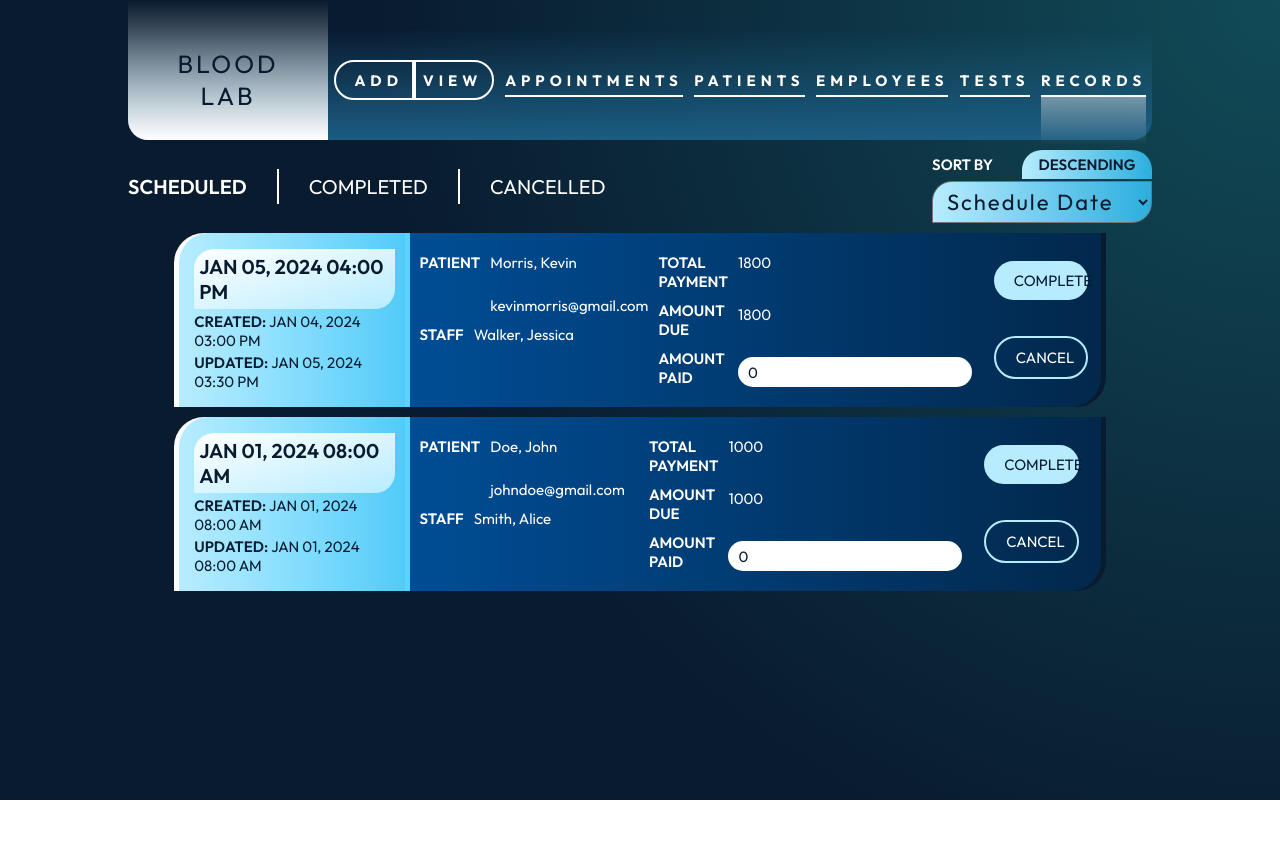
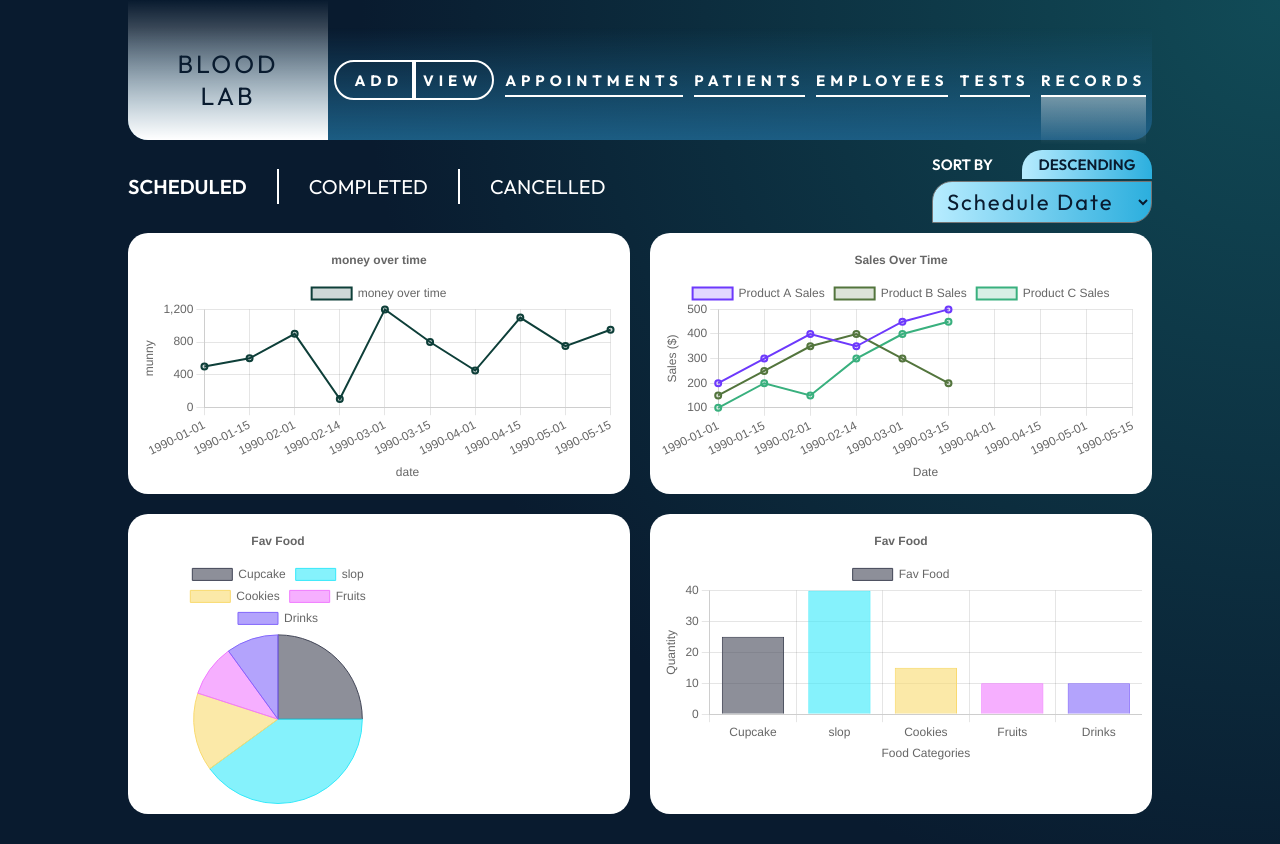
Before and after one commit to JeyyM/CCINFOM-Remake, a Next.js app: page /records in a window 1280 px wide. Before the commit the page ends 800 px from the top, so only its background shows below. Built offline with nearby package versions, Linux system fonts and the light colour scheme.

Commit message:
Chart js added

```diff
--- a/package.json
+++ b/package.json
@@ -9,9 +9,11 @@
     "lint": "next lint"
   },
   "dependencies": {
+    "chart.js": "^4.4.6",
     "mysql2": "^3.11.4",
     "next": "^15.0.3",
     "react": "19.0.0-rc-66855b96-20241106",
+    "react-chartjs-2": "^5.2.0",
     "react-dom": "19.0.0-rc-66855b96-20241106"
   },
   "devDependencies": {
--- a/src/app/records/page.js
+++ b/src/app/records/page.js
@@ -3,6 +3,10 @@
 import { useState } from 'react';
 import Link from 'next/link';
 import ViewSet from '@/components/ViewSet';
+import LineGraph from '@/components/LineGraph';
+import PieChart from '@/components/PieGraph';
+import BarChart from '@/components/BarGraph';
+import MultiLineGraph from '@/components/MultiLineGraph';
 
 export default function Records() {
   const data = [
@@ -134,9 +138,52 @@ export default function Records() {
       return orderChoice === 'desc' ? -comparison : comparison;
     });
 
+
+  var dates = [
+    "1990-01-01",
+    "1990-01-15",
+    "1990-02-01",
+    "1990-02-14",
+    "1990-03-01",
+    "1990-03-15",
+    "1990-04-01",
+    "1990-04-15",
+    "1990-05-01",
+    "1990-05-15",
+  ]
+
+  const sales = [
+    500,
+    600,
+    900,
+    100,
+    1200,
+    800,
+    450,
+    1100,
+    750,
+    950,
+  ];
+
+  const datasets = [
+    {
+      label: 'Product A Sales',
+      data: [200, 300, 400, 350, 450, 500],
+    },
+    {
+      label: 'Product B Sales',
+      data: [150, 250, 350, 400, 300, 200],
+    },
+    {
+      label: 'Product C Sales',
+      data: [100, 200, 150, 300, 400, 450],
+    }
+  ];
+
+
   return (
-    <div className='view-appointments-page background'>
-      <div className='view-appointments-menu'>
+    <div className='report-page background'>
+      <div className='records-menu'>
         <div className='view-nav'>
 
           <div className='view-choices view-choice-name'>
@@ -174,10 +221,37 @@ export default function Records() {
           </div>
         </div>
 
-        <div className="set-collection">
-          {filteredSets.map((set, index) => (
-            <ViewSet key={index} set={set} />
-          ))}
+        <div className='graph-collection'>
+          <div className='line-graph'>
+            <LineGraph xaxis={dates} yaxis={sales} chart_label={"money over time"} xscale={"date"} yscale={"munny"}></LineGraph>
+          </div>
+
+          <div className='line-graph'>
+            <MultiLineGraph
+              xaxis={dates}
+              datasets={datasets}
+              chart_label="Sales Over Time"
+            />
+          </div>
+
+          <div className='line-graph'>
+            <PieChart
+              labels={["Cupcake", "slop", "Cookies", "Fruits", "Drinks"]}
+              data={[25, 40, 15, 10, 10]}
+              chart_label="Fav Food"
+            ></PieChart>
+          </div>
+
+          <div className='line-graph'>
+            <BarChart
+              labels={["Cupcake", "slop", "Cookies", "Fruits", "Drinks"]}
+              data={[25, 40, 15, 10, 10]}
+              chart_label="Fav Food"
+            ></BarChart>
+          </div>
+
+
+
         </div>
 
       </div>
--- /dev/null
+++ b/src/components/BarGraph.js
@@ -0,0 +1,78 @@
+'use client';
+
+import React from 'react';
+import { Bar } from 'react-chartjs-2';
+import {
+  Chart as ChartJS,
+  CategoryScale,
+  LinearScale,
+  BarElement,
+  Title,
+  Tooltip,
+  Legend,
+} from 'chart.js';
+
+ChartJS.register(CategoryScale, LinearScale, BarElement, Title, Tooltip, Legend);
+
+function generateColor(label) {
+    let hash = 0;
+    for (let i = 0; i < label.length; i++) {
+        hash = label.charCodeAt(i) + ((hash << 5) - hash);
+    }
+    const r = (hash >> 16) & 255;
+    const g = (hash >> 8) & 255;
+    const b = hash & 255;
+    return `rgba(${r}, ${g}, ${b}, 1)`;
+}
+
+function transparentize(color, transparency = 0.2) {
+    const rgba = color.replace('rgba(', '').replace(')', '').split(',');
+    return `rgba(${rgba[0]}, ${rgba[1]}, ${rgba[2]}, ${transparency})`;
+}
+
+export default function BarChart({ labels, data, chart_label }) {
+    const backgroundColors = labels.map((label) => transparentize(generateColor(label), 0.6));
+    const borderColors = labels.map((label) => generateColor(label));
+
+  const chartData = {
+    labels: labels,
+    datasets: [
+      {
+        label: chart_label,
+        data: data,
+        backgroundColor: backgroundColors,
+        borderColor: borderColors,
+        borderWidth: 1,
+      },
+    ],
+  };
+
+  const options = {
+    responsive: true,
+    plugins: {
+      legend: {
+        position: 'top',
+      },
+      title: {
+        display: true,
+        text: chart_label,
+      },
+    },
+    scales: {
+      x: {
+        title: {
+          display: true,
+          text: 'Food Categories',
+        },
+      },
+      y: {
+        title: {
+          display: true,
+          text: 'Quantity',
+        },
+      },
+    },
+  };
+
+  return <Bar data={chartData} options={options} />;
+}
--- /dev/null
+++ b/src/components/LineGraph.js
@@ -0,0 +1,79 @@
+'use client';
+
+import React from 'react';
+import { Line } from 'react-chartjs-2';
+import {
+    Chart as ChartJS,
+    CategoryScale,
+    LinearScale,
+    PointElement,
+    LineElement,
+    Title,
+    Tooltip,
+    Legend,
+} from 'chart.js';
+
+ChartJS.register(CategoryScale, LinearScale, PointElement, LineElement, Title, Tooltip, Legend);
+
+function generateColor(label) {
+    let hash = 0;
+    for (let i = 0; i < label.length; i++) {
+        hash = label.charCodeAt(i) + ((hash << 5) - hash);
+    }
+    const r = (hash >> 16) & 255;
+    const g = (hash >> 8) & 255;
+    const b = hash & 255;
+    return `rgba(${r}, ${g}, ${b}, 1)`;
+}
+
+function transparentize(color, transparency = 0.2) {
+    const rgba = color.replace('rgba(', '').replace(')', '').split(',');
+    return `rgba(${rgba[0]}, ${rgba[1]}, ${rgba[2]}, ${transparency})`;
+}
+
+export default function LineGraph({ xaxis, yaxis, chart_label, xscale, yscale }) {
+    const borderColor = generateColor(chart_label);
+    const backgroundColor = transparentize(borderColor);
+
+    const data = {
+        labels: xaxis,
+        datasets: [
+            {
+                label: chart_label,
+                data: yaxis,
+                borderColor: borderColor,
+                backgroundColor: backgroundColor,
+                borderWidth: 2,
+            },
+        ],
+    };
+
+    const options = {
+        responsive: true,
+        plugins: {
+            legend: {
+                position: 'top',
+            },
+            title: {
+                display: true,
+                text: chart_label,
+            },
+        },
+        scales: {
+            x: {
+                title: {
+                    display: true,
+                    text: xscale,
+                },
+            },
+            y: {
+                title: {
+                    display: true,
+                    text: yscale,
+                },
+            },
+        },
+    };
+
+    return <Line data={data} options={options} />;
+}
--- /dev/null
+++ b/src/components/MultiLineGraph.js
@@ -0,0 +1,78 @@
+'use client';
+
+import React from 'react';
+import { Line } from 'react-chartjs-2';
+import {
+  Chart as ChartJS,
+  CategoryScale,
+  LinearScale,
+  PointElement,
+  LineElement,
+  Title,
+  Tooltip,
+  Legend,
+} from 'chart.js';
+
+ChartJS.register(CategoryScale, LinearScale, PointElement, LineElement, Title, Tooltip, Legend);
+
+function generateColor(label) {
+    let hash = 0;
+    for (let i = 0; i < label.length; i++) {
+        hash = label.charCodeAt(i) + ((hash << 5) - hash);
+    }
+    const r = (hash >> 16) & 255;
+    const g = (hash >> 8) & 255;
+    const b = hash & 255;
+    return `rgba(${r}, ${g}, ${b}, 1)`;
+}
+
+function transparentize(color, transparency = 0.2) {
+    const rgba = color.replace('rgba(', '').replace(')', '').split(',');
+    return `rgba(${rgba[0]}, ${rgba[1]}, ${rgba[2]}, ${transparency})`;
+}
+
+export default function MultiLineGraph({ xaxis, datasets, chart_label }) {
+    const data = {
+        labels: xaxis,
+        datasets: datasets.map((dataset) => {
+          const borderColor = generateColor(dataset.label);
+          const backgroundColor = transparentize(borderColor, 0.2);
+          return {
+            label: dataset.label,
+            data: dataset.data,
+            borderColor: borderColor,
+            backgroundColor: backgroundColor,
+            borderWidth: 2,
+          };
+        }),
+      };
+
+  const options = {
+    responsive: true,
+    plugins: {
+      legend: {
+        position: 'top',
+      },
+      title: {
+        display: true,
+        text: chart_label,
+      },
+    },
+    scales: {
+      x: {
+        title: {
+          display: true,
+          text: 'Date',
+        },
+      },
+      y: {
+        title: {
+          display: true,
+          text: 'Sales ($)',
+        },
+      },
+    },
+  };
+
+  return <Line data={data} options={options} />;
+}
--- /dev/null
+++ b/src/components/PieGraph.js
@@ -0,0 +1,61 @@
+'use client';
+
+import React from 'react';
+import { Pie } from 'react-chartjs-2';
+import {
+  Chart as ChartJS,
+  ArcElement,
+  Tooltip,
+  Legend,
+} from 'chart.js';
+
+ChartJS.register(ArcElement, Tooltip, Legend);
+
+function generateColor(label) {
+    let hash = 0;
+    for (let i = 0; i < label.length; i++) {
+        hash = label.charCodeAt(i) + ((hash << 5) - hash);
+    }
+    const r = (hash >> 16) & 255;
+    const g = (hash >> 8) & 255;
+    const b = hash & 255;
+    return `rgba(${r}, ${g}, ${b}, 1)`;
+}
+
+function transparentize(color, transparency = 0.2) {
+    const rgba = color.replace('rgba(', '').replace(')', '').split(',');
+    return `rgba(${rgba[0]}, ${rgba[1]}, ${rgba[2]}, ${transparency})`;
+}
+
+export default function PieChart({ labels, data, chart_label }) {
+    const backgroundColors = labels.map((label) => transparentize(generateColor(label), 0.6));
+    const borderColors = labels.map((label) => generateColor(label));
+
+  const chartData = {
+    labels: labels,
+    datasets: [
+      {
+        label: chart_label,
+        data: data,
+        backgroundColor: backgroundColors,
+        borderColor: borderColors,
+        borderWidth: 1,
+      },
+    ],
+  };
+
+  const options = {
+    responsive: true,
+    plugins: {
+      legend: {
+        position: 'top',
+      },
+      title: {
+        display: true,
+        text: chart_label,
+      },
+    },
+  };
+
+  return <Pie data={chartData} options={options} />;
+}
--- a/src/styles/styles.css
+++ b/src/styles/styles.css
@@ -989,3 +989,40 @@ gap: 1rem;
   padding: 2rem;
   overflow-y: auto;
 }
+
+.graph-collection {
+  display: grid;
+  grid-template-columns: repeat(2, 1fr);
+  gap: 2rem;
+}
+
+.line-graph {
+  width: 100%;
+  height: 100%;
+  background-color: white;
+  border-radius: 2rem;
+  padding: 1rem;
+
+  max-height: 30rem;
+}
+
+.report-page {
+  display: flex;
+  flex-direction: column;
+  align-items: center;
+  height: auto;
+  min-height: 100vh;
+  width: 100%;
+  position: relative;
+  padding-bottom: 3rem;
+}
+
+
+.records-menu {
+  margin-top: 15rem;
+  height: 80%;
+  width: 80%;
+  display: flex;
+  flex-direction: column;
+  gap: 1rem;
+}
```
Also changed, not shown: 1 other file (tests, documents, lock files or other folders). Lines whose indentation alone changed are shown as unchanged.
